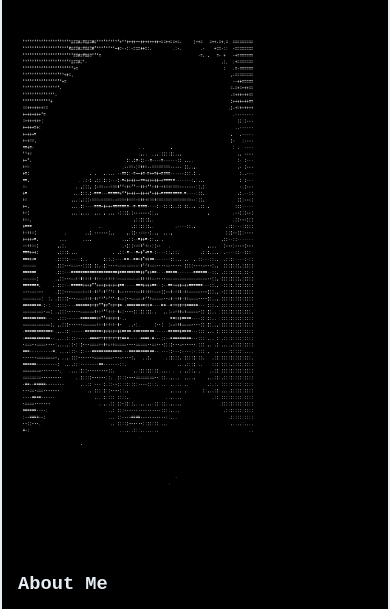
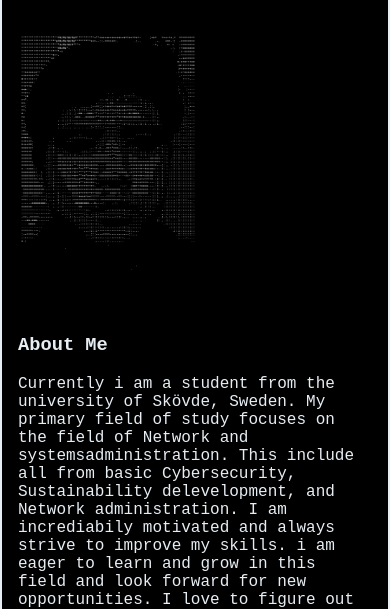
Before and after one commit to 1INI1/Portfolio, a plain HTML site: page index.html in a window 390 px wide. Shown: the part 192-801 px from the top of the page. Drawn offline with Linux system fonts and the light colour scheme.

Commit message:
Remove static setting of images width and height

```diff
--- a/index.html
+++ b/index.html
@@ -14,7 +14,7 @@
     </header>
 
     <h2>Hi, my name is Nat and this is my portfolio</h2>
-    <img src="images/ascii-me.png" alt="Profile Picture">
+    <img src="images/ascii-me.png">
 
     <h3>About Me</h3>
     <p>Currently i am a student from the university of Skövde, Sweden. My primary field of study focuses on the field of Network and systemsadministration.
@@ -52,7 +52,7 @@ project! hope you like it! <3 </p>
       <p>Email: furius05@gmail.com</p>
     </section>
 
-    <img src="images/ascii-rose.png" alt="Profile Picture">
+    <img src="images/ascii-rose.png">
 
     <footer>
      <p>            © 2026 N                </p>
--- a/style.css
+++ b/style.css
@@ -24,7 +24,9 @@ body {
 
 img {
     width: 500px;
-    height: 500px;
+    max-width: 100%;
+    height: auto;
+
   }
 
 /*
@@ -37,8 +39,8 @@ img {
   }
 
   img {
-    width: 100%;
-    max-width: 240px;
+    width: 180px;
+    height: auto;
     margin: 1rem auto;
   }
 }
```
